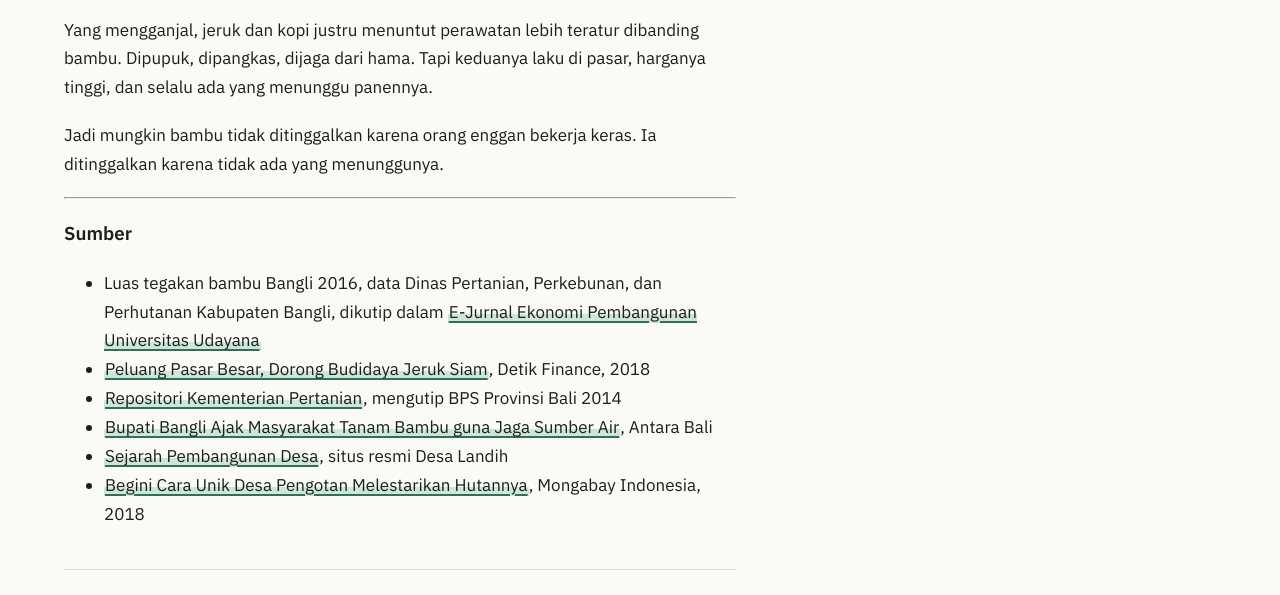
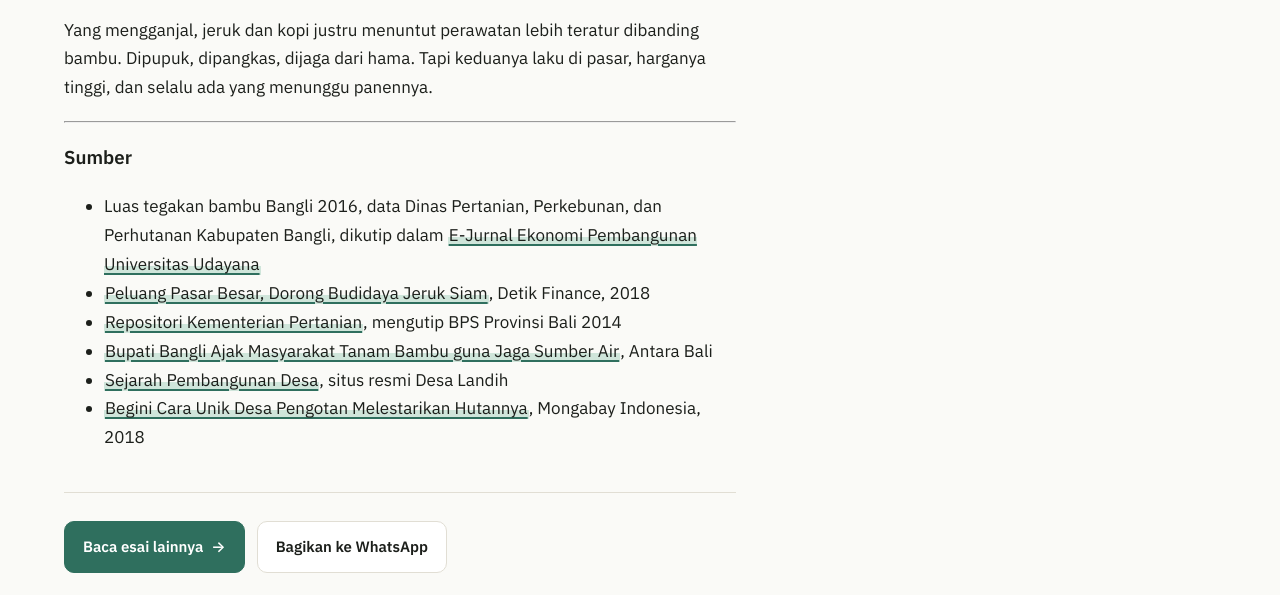
Before and after one commit to rajnanig22/widi-seo-growth-services, a plain HTML site: page writing/yang-bergairah-di-landih.html in a window 1280 px wide. Shown: the part 4511-5106 px from the top of the page. Drawn offline with Linux system fonts and the light colour scheme.

Commit message:
Update yang-bergairah-di-landih.html

```diff
--- a/writing/yang-bergairah-di-landih.html
+++ b/writing/yang-bergairah-di-landih.html
@@ -178,7 +178,6 @@
     <p>Setelah pulang, saya mencari angka. Pada 2016, Bangli tercatat punya sekitar <a href="https://ojs.unud.ac.id/index.php/eep/article/download/38422/23593/">6.100 hektare tegakan bambu</a>. Dua tahun kemudian, <a href="https://finance.detik.com/berita-ekonomi-bisnis/d-4199110/peluang-pasar-besar-dorong-budidaya-jeruk-siam">lahan jeruknya sudah lebih dari 5.000 hektare</a>, dan kabupaten ini dikenal sebagai <a href="https://repository.pertanian.go.id/server/api/core/bitstreams/d92ddf25-1617-4835-bf1c-220218825619/content">sentra jeruk terbesar di Bali</a>. Bupati Bangli sendiri pernah mengaku <a href="https://bali.antaranews.com/berita/173267/bupati-bangli-ajak-masyarakat-tanam-bambu-guna-jaga-sumber-air">tidak bisa melarang warga yang mengganti bambu di lahannya dengan jeruk</a>. Angka-angka itu tidak bercerita tentang Landih secara khusus. Tapi rasanya cukup untuk tahu bahwa yang dikatakan bapak itu bukan keluhan satu orang.</p>
     <p>Dalam perjalanan pulang, saya penasaran sekaligus sedikit sedih. Sebagian orang meninggalkan bambu untuk pekerjaan lain yang lebih cepat menghasilkan. Sebagian lagi beralih ke jeruk dan kopi.</p>
     <p>Yang mengganjal, jeruk dan kopi justru menuntut perawatan lebih teratur dibanding bambu. Dipupuk, dipangkas, dijaga dari hama. Tapi keduanya laku di pasar, harganya tinggi, dan selalu ada yang menunggu panennya.</p>
-    <p>Jadi mungkin bambu tidak ditinggalkan karena orang enggan bekerja keras. Ia ditinggalkan karena tidak ada yang menunggunya.</p>
     <hr />
     <h3>Sumber</h3>
     <ul>
```
